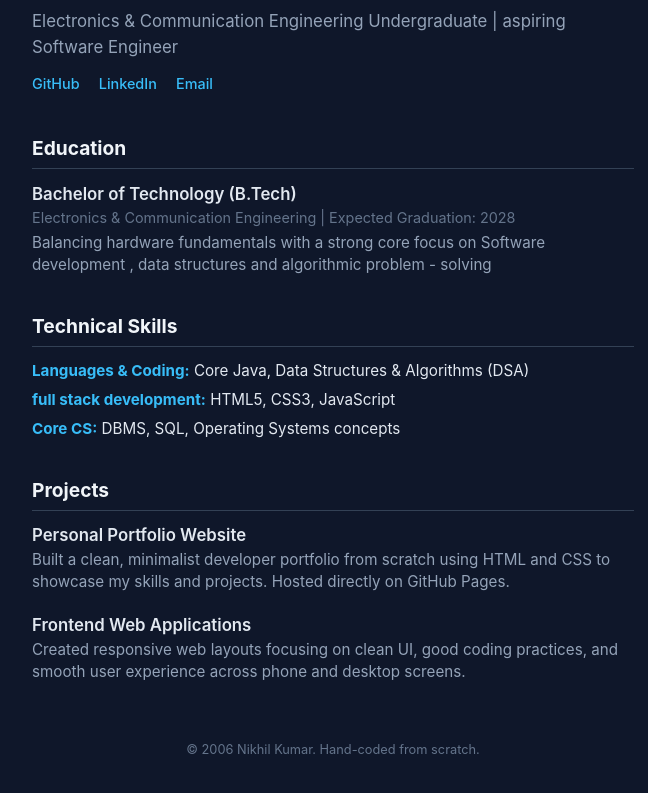
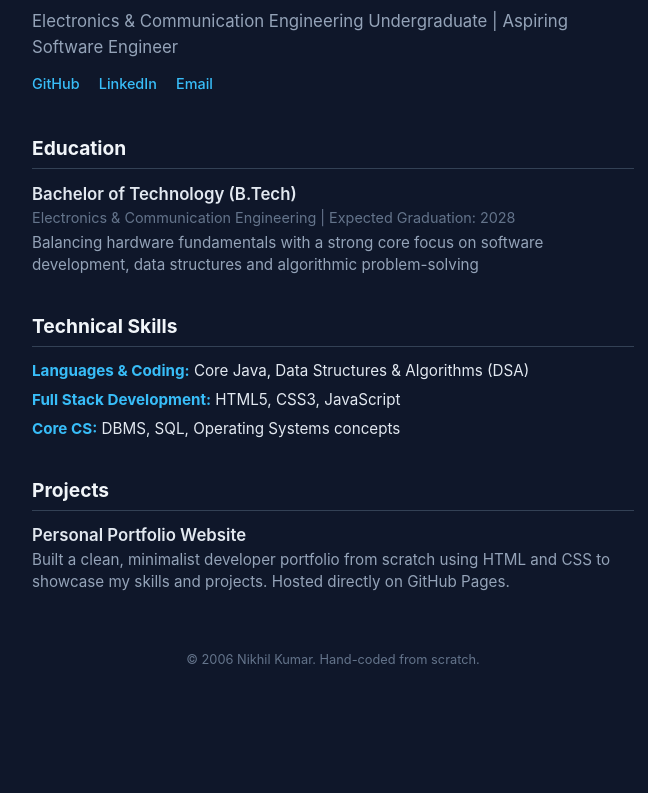
Before and after one commit to rpsnikhilkr-beep/Portfolio, a plain HTML site: page index.html in a window 1280 px wide. Shown: the part 85-878 px from the top of the page, without its empty margins (307-955 px from the left). After the commit the page ends 830 px from the top, so only its background shows below. Drawn offline with Linux system fonts and the light colour scheme.

Commit message:
Update index.html

```diff
--- a/index.html
+++ b/index.html
@@ -108,7 +108,7 @@
     <!-- Intro -->
     <header>
         <h1>Nikhil Kumar</h1>
-        <p>Electronics & Communication Engineering Undergraduate | aspiring Software Engineer</p>
+        <p>Electronics & Communication Engineering Undergraduate | Aspiring Software Engineer</p>
         <div class="links">
             <a href="https://github.com/rpsnikhilkr-beep" target="_blank">GitHub</a>
             <a href="https://linkedin.com" target="_blank">LinkedIn</a>
@@ -122,7 +122,7 @@
         <div class="item">
             <div class="item-title">Bachelor of Technology (B.Tech) </div>
             <div class="item-sub"> Electronics & Communication Engineering | Expected Graduation: 2028</div>
-            <p class="desc">Balancing hardware fundamentals with a strong core focus on Software development , data structures and algorithmic problem - solving </p>
+            <p class="desc">Balancing hardware fundamentals with a strong core focus on software development, data structures and algorithmic problem-solving </p>
         </div>
     </section>
 
@@ -131,7 +131,7 @@
         <h2>Technical Skills</h2>
         <div class="item">
             <p class="skills-list"><strong>Languages & Coding:</strong> Core Java, Data Structures & Algorithms (DSA)</p>
-            <p class="skills-list" style="margin-top: 0.4rem;"><strong>full stack development:</strong> HTML5, CSS3, JavaScript</p>
+            <p class="skills-list" style="margin-top: 0.4rem;"><strong>Full Stack Development:</strong> HTML5, CSS3, JavaScript</p>
             <p class="skills-list" style="margin-top: 0.4rem;"><strong>Core CS:</strong> DBMS, SQL, Operating Systems concepts</p>
         </div>
     </section>
@@ -142,14 +142,7 @@
         <div class="item">
             <div class="item-title">Personal Portfolio Website</div>
             <p class="desc">Built a clean, minimalist developer portfolio from scratch using HTML and CSS to showcase my skills and projects. Hosted directly on GitHub Pages.</p>
-        </div>
-        <div class="item">
-            <div class="item-title">Frontend Web Applications</div>
-            <p class="desc">Created responsive web layouts focusing on clean UI, good coding practices, and smooth user experience across phone and desktop screens.</p>
-        </div>
-    </section>
-
-    <!-- Footer -->
+        <!-- Footer -->
     <footer>
         <p>&copy; 2006 Nikhil Kumar. Hand-coded from scratch.</p>
     </footer>
```
